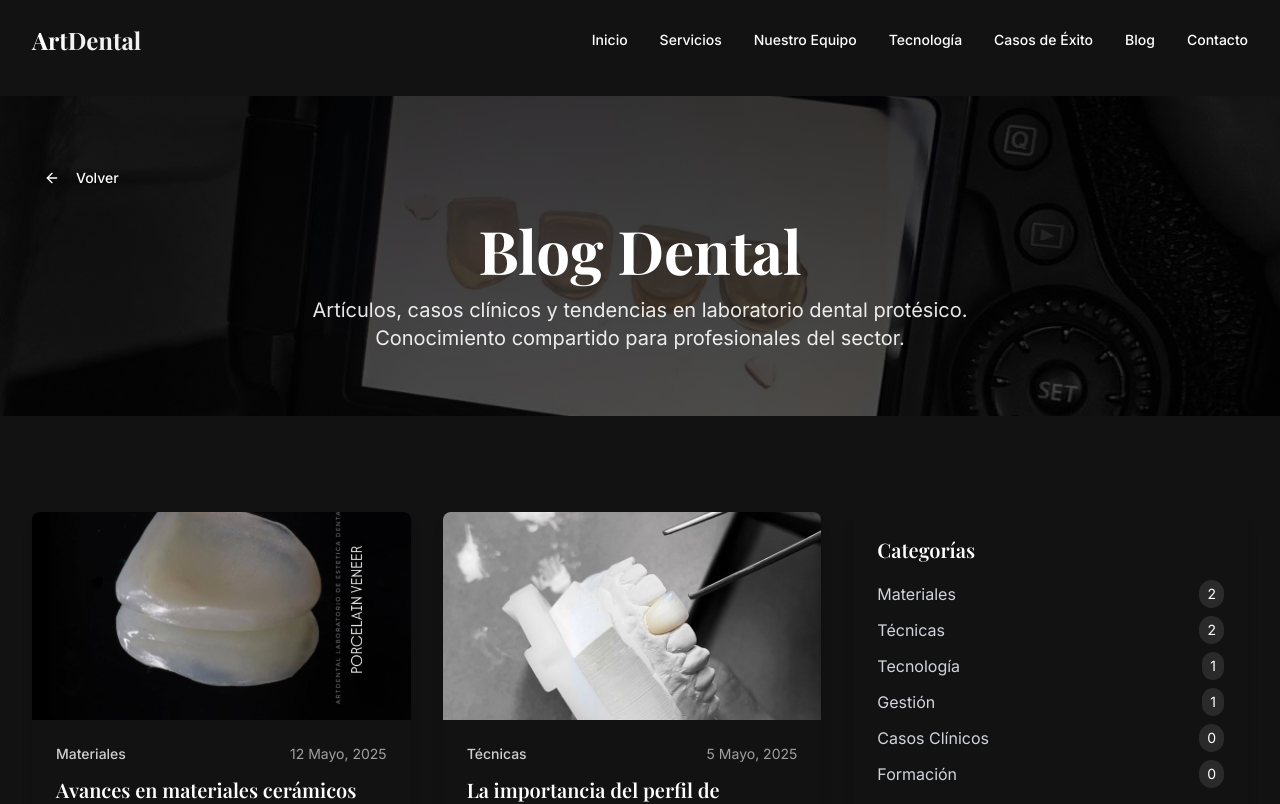
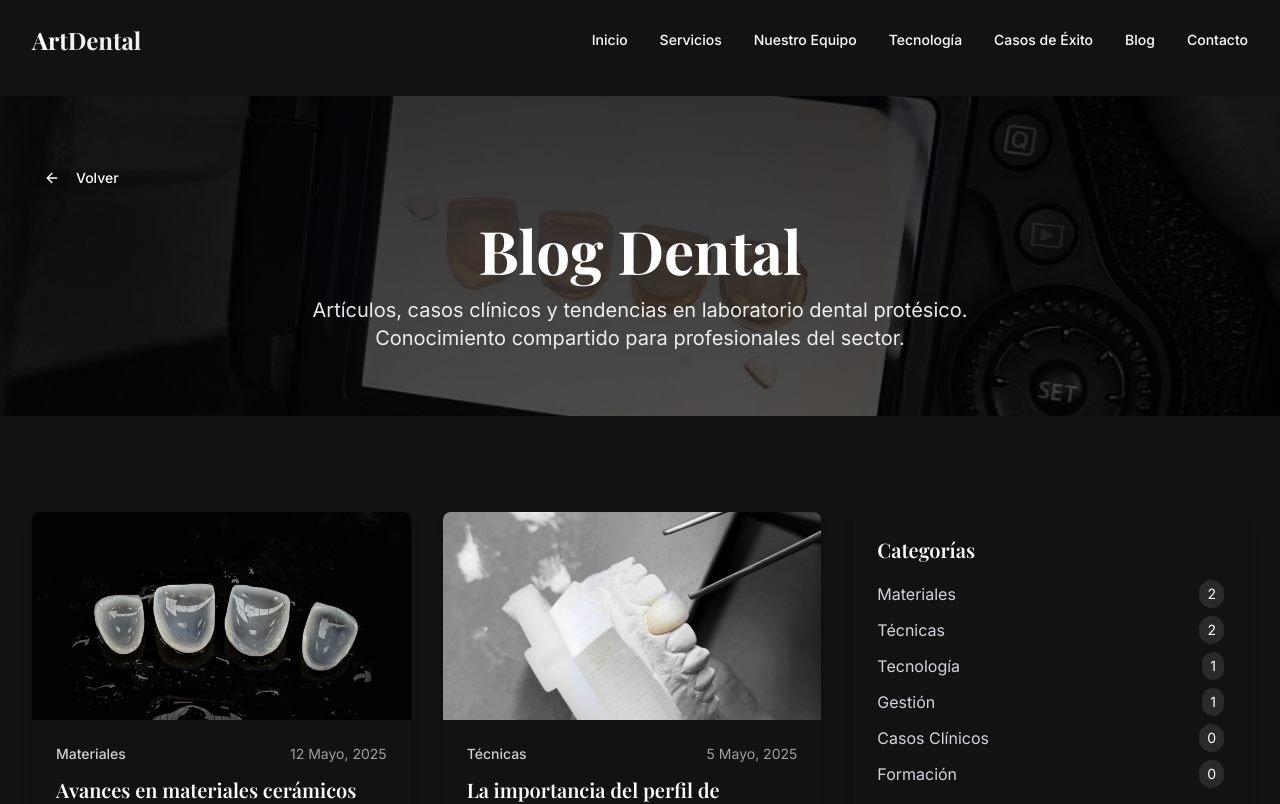
Before and after one commit to WebsClimaDent/artdental-elegance-web, a React (Vite) app: page /blog in a window 1280 px wide. Shown: the top 804 px of the page. Built offline with nearby package versions, Linux system fonts and the light colour scheme.

Commit message:
Update blog post image
Updated the image for the "Avances en materiales cerámicos para restauraciones dentales" blog post.

```diff
--- a/src/pages/Blog.tsx
+++ b/src/pages/Blog.tsx
@@ -10,7 +10,7 @@ const blogPosts = [
     id: 1,
     title: "Avances en materiales cerámicos para restauraciones dentales",
     excerpt: "Exploramos cómo los nuevos materiales cerámicos están revolucionando la estética y durabilidad de las restauraciones dentales modernas.",
-    image: "/lovable-uploads/ce1c3f7d-1d21-43e8-a94f-9822f13d35fb.png",
+    image: "/lovable-uploads/38ca02d3-c8eb-4e8f-bc94-d3893c143b90.png",
     category: "Materiales",
     date: "12 Mayo, 2025",
     author: "Dr. Miguel Sánchez"
```
Also changed, not shown: public/lovable-uploads/38ca02d3-c8eb-4e8f-bc94-d3893c143b90.png (added).
